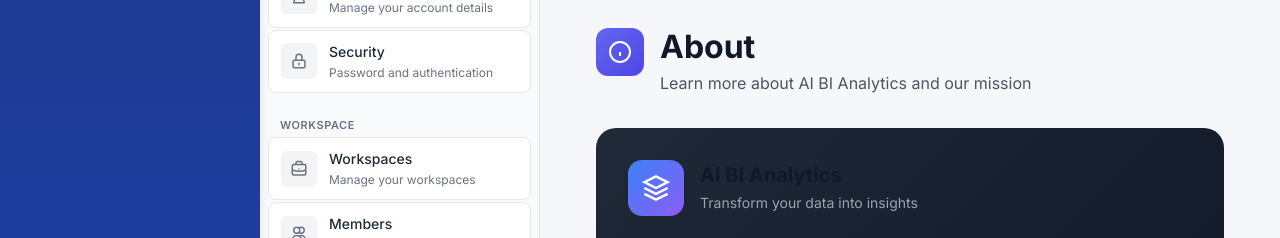
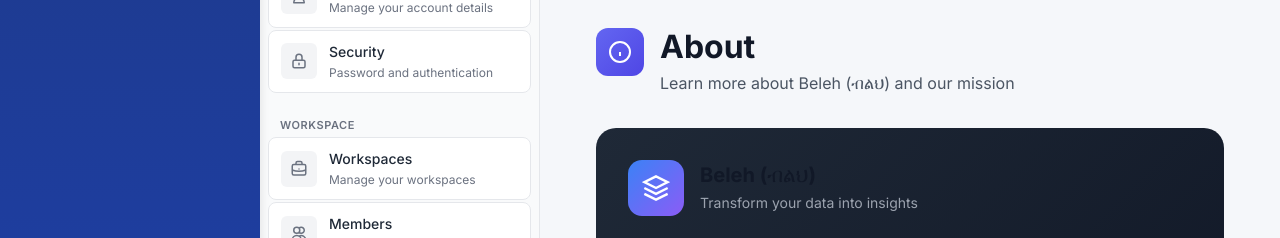
Before and after one commit to ElfeTech/beleh-client-app, a React (Vite) app: page /settings/about in a window 1280 px wide. Shown: the part 195-433 px from the top of the page. Built offline with nearby package versions, Linux system fonts and the light colour scheme; no server answers; sample sign-in values are in the browser's storage.

Commit message:
Update project branding to "Beleh (ብልህ)" with changes to title, package name, and various references throughout the application. Increment version to 0.1.0 and update contact information in HelpSection.

```diff
--- a/index.html
+++ b/index.html
@@ -4,7 +4,7 @@
     <meta charset="UTF-8" />
     <link rel="icon" type="image/svg+xml" href="/vite.svg" />
     <meta name="viewport" content="width=device-width, initial-scale=1.0" />
-    <title>frontend-client</title>
+    <title>Beleh (ብልህ) - AI-Powered Analytics</title>
   </head>
   <body>
     <div id="root"></div>
--- a/package.json
+++ b/package.json
@@ -1,7 +1,7 @@
 {
-  "name": "frontend-client",
+  "name": "beleh-frontend",
   "private": true,
-  "version": "0.0.0",
+  "version": "0.1.0",
   "type": "module",
   "scripts": {
     "dev": "vite",
--- a/src/components/settings/AboutSection.tsx
+++ b/src/components/settings/AboutSection.tsx
@@ -15,7 +15,7 @@
   const socialLinks = [
     {
       name: 'Twitter / X',
-      handle: '@aibi_hq',
+      handle: '@beleh_ai',
       icon: (
         <svg viewBox="0 0 24 24" fill="currentColor">
           <path d="M18.244 2.25h3.308l-7.227 8.26 8.502 11.24H16.17l-5.214-6.817L4.99 21.75H1.68l7.73-8.835L1.254 2.25H8.08l4.713 6.231zm-1.161 17.52h1.833L7.084 4.126H5.117z"/>
@@ -25,7 +25,7 @@
     },
     {
       name: 'LinkedIn',
-      handle: 'AI BI Analytics',
+      handle: 'Beleh Analytics',
       icon: (
         <svg viewBox="0 0 24 24" fill="currentColor">
           <path d="M20.447 20.452h-3.554v-5.569c0-1.328-.027-3.037-1.852-3.037-1.853 0-2.136 1.445-2.136 2.939v5.667H9.351V9h3.414v1.561h.046c.477-.9 1.637-1.85 3.37-1.85 3.601 0 4.267 2.37 4.267 5.455v6.286zM5.337 7.433c-1.144 0-2.063-.926-2.063-2.065 0-1.138.92-2.063 2.063-2.063 1.14 0 2.064.925 2.064 2.063 0 1.139-.925 2.065-2.064 2.065zm1.782 13.019H3.555V9h3.564v11.452zM22.225 0H1.771C.792 0 0 .774 0 1.729v20.542C0 23.227.792 24 1.771 24h20.451C23.2 24 24 23.227 24 22.271V1.729C24 .774 23.2 0 22.222 0h.003z"/>
@@ -35,7 +35,7 @@
     },
     {
       name: 'GitHub',
-      handle: 'aibi-analytics',
+      handle: 'beleh-analytics',
       icon: (
         <svg viewBox="0 0 24 24" fill="currentColor">
           <path d="M12 0c-6.626 0-12 5.373-12 12 0 5.302 3.438 9.8 8.207 11.387.599.111.793-.261.793-.577v-2.234c-3.338.726-4.033-1.416-4.033-1.416-.546-1.387-1.333-1.756-1.333-1.756-1.089-.745.083-.729.083-.729 1.205.084 1.839 1.237 1.839 1.237 1.07 1.834 2.807 1.304 3.492.997.107-.775.418-1.305.762-1.604-2.665-.305-5.467-1.334-5.467-5.931 0-1.311.469-2.381 1.236-3.221-.124-.303-.535-1.524.117-3.176 0 0 1.008-.322 3.301 1.23.957-.266 1.983-.399 3.003-.404 1.02.005 2.047.138 3.006.404 2.291-1.552 3.297-1.23 3.297-1.23.653 1.653.242 2.874.118 3.176.77.84 1.235 1.911 1.235 3.221 0 4.609-2.807 5.624-5.479 5.921.43.372.823 1.102.823 2.222v3.293c0 .319.192.694.801.576 4.765-1.589 8.199-6.086 8.199-11.386 0-6.627-5.373-12-12-12z"/>
@@ -63,7 +63,7 @@
         </div>
         <div className="header-text">
           <h1>About</h1>
-          <p>Learn more about AI BI Analytics and our mission</p>
+          <p>Learn more about Beleh (ብልህ) and our mission</p>
         </div>
       </div>
 
@@ -77,7 +77,7 @@
             </svg>
           </div>
           <div className="app-name">
-            <h2>AI BI Analytics</h2>
+            <h2>Beleh (ብልህ)</h2>
             <p>Transform your data into insights</p>
           </div>
         </div>
@@ -125,7 +125,7 @@
             Our mission is to democratize data analytics by making it as simple as having a conversation.
           </blockquote>
           <div className="mission-footer">
-            <span className="company-name">The AI BI Team</span>
+            <span className="company-name">The Beleh Team</span>
           </div>
         </div>
       </div>
@@ -230,8 +230,8 @@
 
       {/* Footer */}
       <div className="about-footer">
-        <p>© 2024 AI BI Analytics. All rights reserved.</p>
-        <p>Made with ❤️ in San Francisco, CA</p>
+        <p>© 2026 Beleh (ብልህ). All rights reserved.</p>
+        <p>Made with ❤️ in Addis Ababa, Ethiopia</p>
       </div>
     </div>
   );
--- a/src/components/settings/HelpSection.tsx
+++ b/src/components/settings/HelpSection.tsx
@@ -242,7 +242,7 @@
           </div>
           <div className="method-content">
             <h4>Email</h4>
-            <p>support@aibi.com</p>
+            <p>support@beleh.ai</p>
           </div>
         </div>
 
@@ -254,7 +254,7 @@
           </div>
           <div className="method-content">
             <h4>Twitter / X</h4>
-            <p>@aibi_support</p>
+            <p>@beleh_support</p>
           </div>
         </div>
 
```
Also changed, not shown: 2 other files (tests, documents, lock files or other folders).
